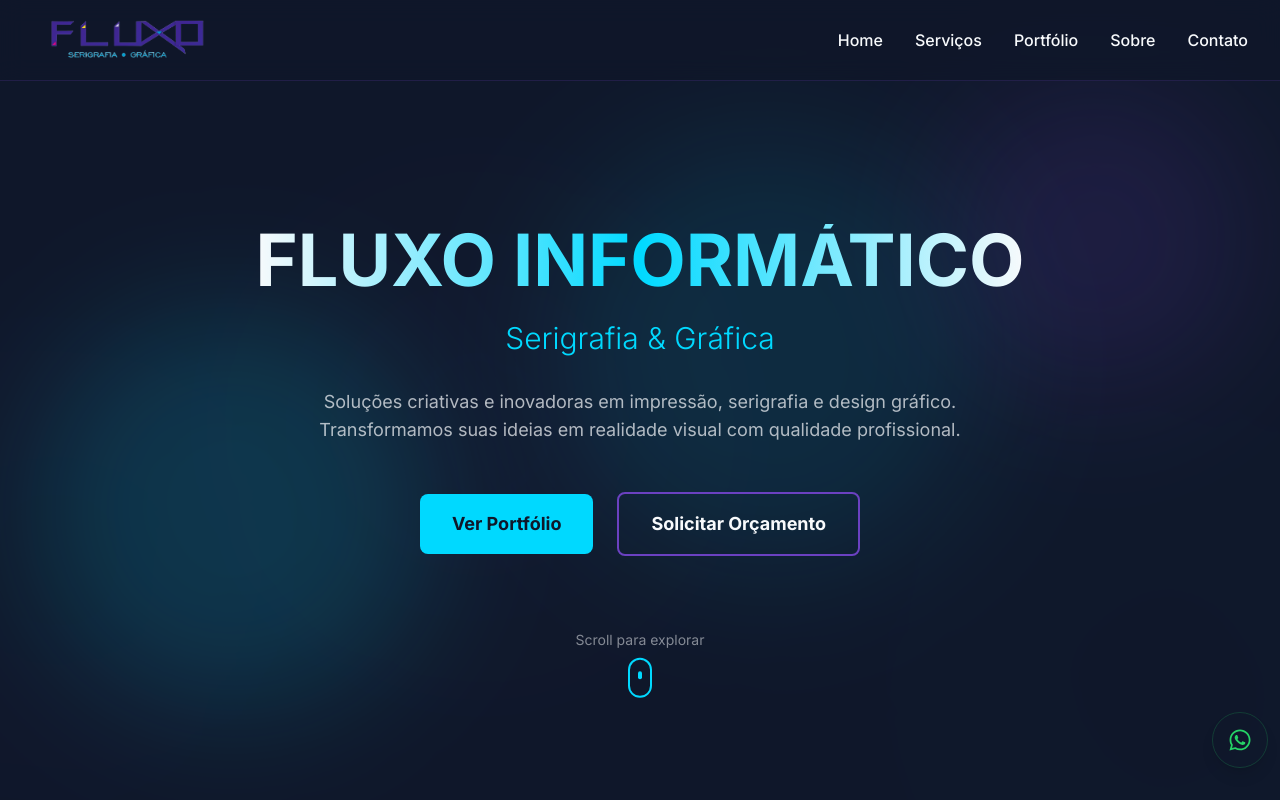
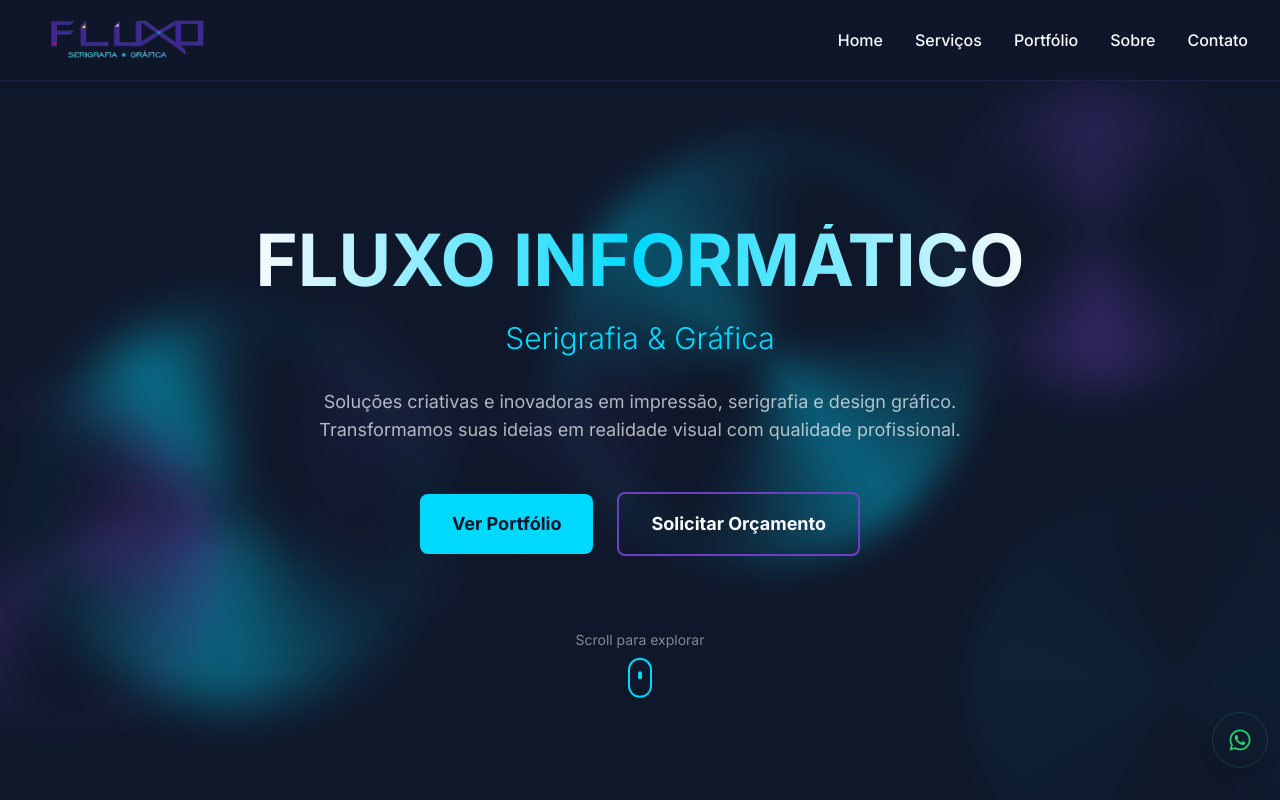
Before and after one commit to jsabonet/fluxo, a React (Vite) app in the folder portfolio/: page / in a window 1280 px wide. Shown: the top 800 px of the page. Built offline with nearby package versions, Linux system fonts and the light colour scheme.

Commit message:
Transform: Create visible flowing ray effects using conic-gradient for better perception of flux movement

```diff
--- a/portfolio/src/components/About.jsx
+++ b/portfolio/src/components/About.jsx
@@ -31,16 +31,24 @@ const About = () => {
 
   return (
     <section id="about" className="py-12 sm:py-16 md:py-20 px-4 sm:px-6 lg:px-8 bg-dark/50 relative overflow-hidden">
-      {/* Background Decorations */}
+      {/* Background Decorations - Flowing Rays */}
       <motion.div
         animate={{ rotate: 360 }}
         transition={{ duration: 24, repeat: Infinity, ease: 'linear' }}
-        className="absolute -bottom-20 sm:-bottom-40 -right-20 sm:-right-40 w-32 sm:w-56 md:w-80 h-32 sm:h-56 md:h-80 bg-secondary/12 rounded-full blur-3xl ring-2 ring-secondary/60"
+        className="absolute -bottom-20 sm:-bottom-40 -right-20 sm:-right-40 w-32 sm:w-56 md:w-80 h-32 sm:h-56 md:h-80 blur-lg ring-2 ring-secondary/70"
+        style={{
+          background: 'conic-gradient(from 0deg, transparent 0%, rgba(0, 217, 255, 0.4) 20%, transparent 40%, transparent 50%, rgba(0, 217, 255, 0.3) 70%, transparent 90%, transparent 100%)',
+          borderRadius: '50%'
+        }}
       />
       <motion.div
         animate={{ rotate: -360 }}
         transition={{ duration: 28, repeat: Infinity, ease: 'linear' }}
-        className="absolute -top-20 sm:-top-40 -left-20 sm:-left-40 w-32 sm:w-56 md:w-80 h-32 sm:h-56 md:h-80 bg-primary/12 rounded-full blur-3xl ring-2 ring-primary/60"
+        className="absolute -top-20 sm:-top-40 -left-20 sm:-left-40 w-32 sm:w-56 md:w-80 h-32 sm:h-56 md:h-80 blur-lg ring-2 ring-primary/70"
+        style={{
+          background: 'conic-gradient(from 180deg, transparent 0%, rgba(107, 65, 193, 0.4) 15%, transparent 35%, transparent 50%, rgba(107, 65, 193, 0.3) 65%, transparent 85%, transparent 100%)',
+          borderRadius: '50%'
+        }}
       />
       <motion.div
         animate={{ scale: [1, 1.15, 1], rotateZ: 360 }}
@@ -48,7 +56,11 @@ const About = () => {
           scale: { duration: 8, repeat: Infinity, ease: 'easeInOut' },
           rotateZ: { duration: 20, repeat: Infinity, ease: 'linear' }
         }}
-        className="absolute top-1/2 right-1/4 w-32 sm:w-56 md:w-80 h-32 sm:h-56 md:h-80 bg-secondary/10 rounded-full blur-3xl ring-2 ring-secondary/50"
+        className="absolute top-1/2 right-1/4 w-32 sm:w-56 md:w-80 h-32 sm:h-56 md:h-80 blur-lg ring-2 ring-secondary/60"
+        style={{
+          background: 'conic-gradient(from 90deg, transparent 0%, rgba(0, 217, 255, 0.35) 18%, transparent 36%, transparent 50%, rgba(0, 217, 255, 0.25) 64%, transparent 82%, transparent 100%)',
+          borderRadius: '50%'
+        }}
       />
 
       <div className="max-w-7xl mx-auto relative z-10">
--- a/portfolio/src/components/Contact.jsx
+++ b/portfolio/src/components/Contact.jsx
@@ -81,16 +81,24 @@ const Contact = () => {
 
   return (
     <section id="contact" className="py-12 sm:py-16 md:py-20 px-4 sm:px-6 lg:px-8 relative overflow-hidden">
-      {/* Animated Background Elements */}
+      {/* Animated Background Elements - Flowing Rays */}
       <motion.div
         animate={{ rotate: 360 }}
         transition={{ duration: 26, repeat: Infinity, ease: 'linear' }}
-        className="absolute top-0 left-0 w-40 sm:w-64 md:w-96 h-40 sm:h-64 md:h-96 bg-primary/12 rounded-full blur-3xl ring-2 ring-primary/70"
+        className="absolute top-0 left-0 w-40 sm:w-64 md:w-96 h-40 sm:h-64 md:h-96 blur-lg ring-2 ring-primary/80"
+        style={{
+          background: 'conic-gradient(from 45deg, transparent 0%, rgba(107, 65, 193, 0.45) 12%, transparent 28%, transparent 50%, rgba(107, 65, 193, 0.35) 72%, transparent 88%, transparent 100%)',
+          borderRadius: '50%'
+        }}
       />
       <motion.div
         animate={{ rotate: -360 }}
         transition={{ duration: 30, repeat: Infinity, ease: 'linear' }}
-        className="absolute bottom-0 right-0 w-40 sm:w-64 md:w-96 h-40 sm:h-64 md:h-96 bg-secondary/12 rounded-full blur-3xl ring-2 ring-secondary/70"
+        className="absolute bottom-0 right-0 w-40 sm:w-64 md:w-96 h-40 sm:h-64 md:h-96 blur-lg ring-2 ring-secondary/80"
+        style={{
+          background: 'conic-gradient(from 225deg, transparent 0%, rgba(0, 217, 255, 0.5) 15%, transparent 30%, transparent 50%, rgba(0, 217, 255, 0.4) 70%, transparent 85%, transparent 100%)',
+          borderRadius: '50%'
+        }}
       />
       <motion.div
         animate={{ scale: [1, 1.2, 1], rotateZ: 360 }}
@@ -98,7 +106,11 @@ const Contact = () => {
           scale: { duration: 8, repeat: Infinity, ease: 'easeInOut' },
           rotateZ: { duration: 22, repeat: Infinity, ease: 'linear' }
         }}
-        className="absolute top-1/2 left-1/3 w-32 sm:w-56 md:w-80 h-32 sm:h-56 md:h-80 bg-secondary/10 rounded-full blur-3xl ring-2 ring-secondary/60"
+        className="absolute top-1/2 left-1/3 w-32 sm:w-56 md:w-80 h-32 sm:h-56 md:h-80 blur-lg ring-2 ring-secondary/70"
+        style={{
+          background: 'conic-gradient(from 135deg, transparent 0%, rgba(0, 217, 255, 0.4) 16%, transparent 32%, transparent 50%, rgba(0, 217, 255, 0.3) 68%, transparent 84%, transparent 100%)',
+          borderRadius: '50%'
+        }}
       />
 
       <div className="max-w-7xl mx-auto relative z-10">
--- a/portfolio/src/components/Hero.jsx
+++ b/portfolio/src/components/Hero.jsx
@@ -25,7 +25,7 @@ const Hero = () => {
 
   return (
     <section id="home" className="min-h-screen flex items-center justify-center pt-20 relative overflow-hidden">
-      {/* Enhanced Flowing Background Elements */}
+      {/* Enhanced Flowing Rays - Primary Top Right */}
       <motion.div
         animate={{
           rotate: 360,
@@ -35,8 +35,13 @@ const Hero = () => {
           rotate: { duration: 20, repeat: Infinity, ease: 'linear' },
           y: { duration: 10, repeat: Infinity, ease: 'easeInOut' }
         }}
-        className="absolute top-10 sm:top-20 right-5 sm:right-10 w-32 sm:w-48 md:w-72 h-32 sm:h-48 md:h-72 bg-primary/15 rounded-full blur-3xl ring-2 ring-primary/70"
+        className="absolute top-10 sm:top-20 right-5 sm:right-10 w-32 sm:w-48 md:w-72 h-32 sm:h-48 md:h-72 blur-xl ring-2 ring-primary/80"
+        style={{
+          background: 'conic-gradient(from 0deg, transparent 0%, rgba(107, 65, 193, 0.4) 15%, transparent 30%, transparent 50%, rgba(107, 65, 193, 0.3) 65%, transparent 80%, transparent 100%)',
+          borderRadius: '50%'
+        }}
       />
+      {/* Secondary Bottom Left */}
       <motion.div
         animate={{
           rotate: -360,
@@ -46,21 +51,31 @@ const Hero = () => {
           rotate: { duration: 22, repeat: Infinity, ease: 'linear' },
           y: { duration: 12, repeat: Infinity, ease: 'easeInOut' }
         }}
-        className="absolute bottom-10 sm:bottom-20 left-5 sm:left-10 w-40 sm:w-64 md:w-96 h-40 sm:h-64 md:h-96 bg-secondary/15 rounded-full blur-3xl ring-2 ring-secondary/70"
+        className="absolute bottom-10 sm:bottom-20 left-5 sm:left-10 w-40 sm:w-64 md:w-96 h-40 sm:h-64 md:h-96 blur-xl ring-2 ring-secondary/80"
+        style={{
+          background: 'conic-gradient(from 45deg, transparent 0%, rgba(0, 217, 255, 0.5) 10%, transparent 20%, transparent 50%, rgba(0, 217, 255, 0.4) 70%, transparent 90%, transparent 100%)',
+          borderRadius: '50%'
+        }}
       />
+      {/* Primary Center */}
       <motion.div
         animate={{
           scale: [1, 1.2, 1],
           rotateZ: 360,
-          opacity: [0.15, 0.25, 0.15]
+          opacity: [0.2, 0.35, 0.2]
         }}
         transition={{
           scale: { duration: 8, repeat: Infinity, ease: 'easeInOut' },
           rotateZ: { duration: 18, repeat: Infinity, ease: 'linear' },
           opacity: { duration: 8, repeat: Infinity, ease: 'easeInOut' }
         }}
-        className="absolute top-1/3 left-1/4 w-32 sm:w-56 md:w-80 h-32 sm:h-56 md:h-80 bg-primary/10 rounded-full blur-3xl ring-2 ring-primary/60"
+        className="absolute top-1/3 left-1/4 w-32 sm:w-56 md:w-80 h-32 sm:h-56 md:h-80 blur-lg ring-2 ring-primary/70"
+        style={{
+          background: 'conic-gradient(from 90deg, transparent 0%, rgba(107, 65, 193, 0.35) 12%, transparent 25%, transparent 50%, rgba(107, 65, 193, 0.25) 62%, transparent 75%, transparent 100%)',
+          borderRadius: '50%'
+        }}
       />
+      {/* Secondary Bottom Right */}
       <motion.div
         animate={{
           rotate: -360,
@@ -72,8 +87,13 @@ const Hero = () => {
           y: { duration: 11, repeat: Infinity, ease: 'easeInOut' },
           scale: { duration: 9, repeat: Infinity, ease: 'easeInOut' }
         }}
-        className="absolute bottom-1/3 right-1/4 w-40 sm:w-64 md:w-96 h-40 sm:h-64 md:h-96 bg-secondary/10 rounded-full blur-3xl ring-2 ring-secondary/60"
+        className="absolute bottom-1/3 right-1/4 w-40 sm:w-64 md:w-96 h-40 sm:h-64 md:h-96 blur-lg ring-2 ring-secondary/70"
+        style={{
+          background: 'conic-gradient(from 180deg, transparent 0%, rgba(0, 217, 255, 0.4) 18%, transparent 35%, transparent 50%, rgba(0, 217, 255, 0.3) 65%, transparent 82%, transparent 100%)',
+          borderRadius: '50%'
+        }}
       />
+      {/* Primary Left */}
       <motion.div
         animate={{
           rotate: 360,
@@ -83,20 +103,29 @@ const Hero = () => {
           rotate: { duration: 26, repeat: Infinity, ease: 'linear' },
           x: { duration: 13, repeat: Infinity, ease: 'easeInOut' }
         }}
-        className="absolute top-1/2 -left-16 sm:-left-32 w-32 sm:w-64 md:w-80 h-32 sm:h-64 md:h-80 bg-primary/8 rounded-full blur-3xl ring-2 ring-primary/50"
+        className="absolute top-1/2 -left-16 sm:-left-32 w-32 sm:w-64 md:w-80 h-32 sm:h-64 md:h-80 blur-lg ring-2 ring-primary/60"
+        style={{
+          background: 'conic-gradient(from 270deg, transparent 0%, rgba(107, 65, 193, 0.3) 20%, transparent 40%, transparent 50%, rgba(107, 65, 193, 0.2) 60%, transparent 80%, transparent 100%)',
+          borderRadius: '50%'
+        }}
       />
+      {/* Secondary Bottom Right Corner */}
       <motion.div
         animate={{
           scale: [1, 1.1, 1],
           rotateZ: -360,
-          opacity: [0.1, 0.2, 0.1]
+          opacity: [0.15, 0.28, 0.15]
         }}
         transition={{
           scale: { duration: 7, repeat: Infinity, ease: 'easeInOut' },
           rotateZ: { duration: 20, repeat: Infinity, ease: 'linear' },
           opacity: { duration: 7, repeat: Infinity, ease: 'easeInOut' }
         }}
-        className="absolute -bottom-10 sm:-bottom-20 -right-10 sm:-right-20 w-40 sm:w-64 md:w-96 h-40 sm:h-64 md:h-96 bg-secondary/8 rounded-full blur-3xl ring-2 ring-secondary/50"
+        className="absolute -bottom-10 sm:-bottom-20 -right-10 sm:-right-20 w-40 sm:w-64 md:w-96 h-40 sm:h-64 md:h-96 blur-lg ring-2 ring-secondary/60"
+        style={{
+          background: 'conic-gradient(from 315deg, transparent 0%, rgba(0, 217, 255, 0.35) 25%, transparent 45%, transparent 50%, rgba(0, 217, 255, 0.2) 70%, transparent 90%, transparent 100%)',
+          borderRadius: '50%'
+        }}
       />
 
       <motion.div
```
